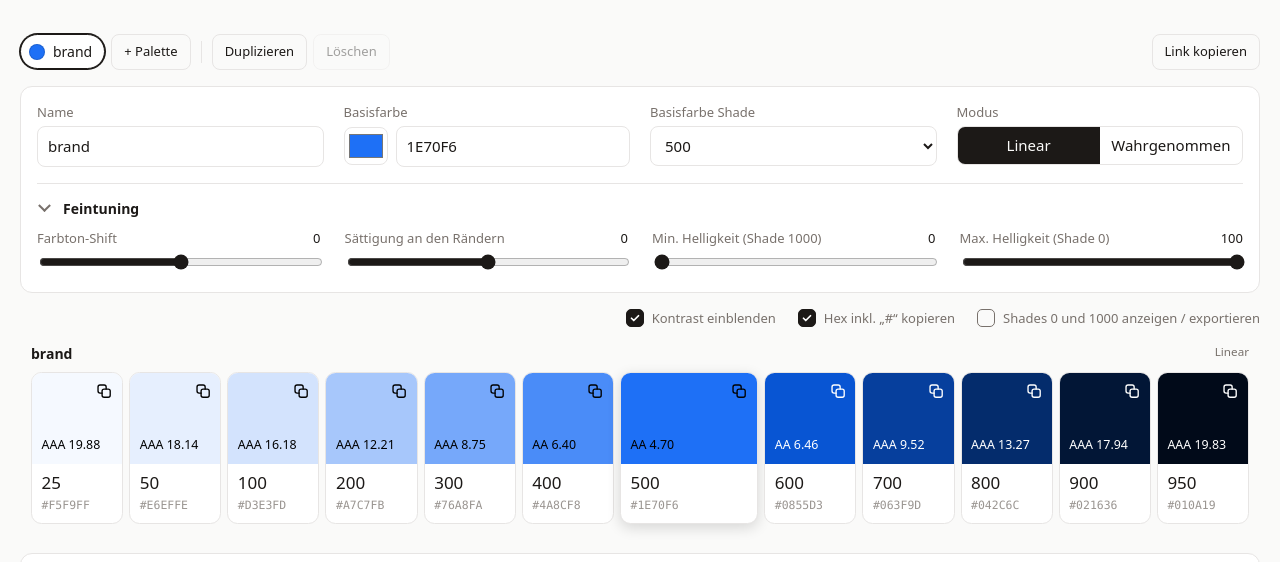
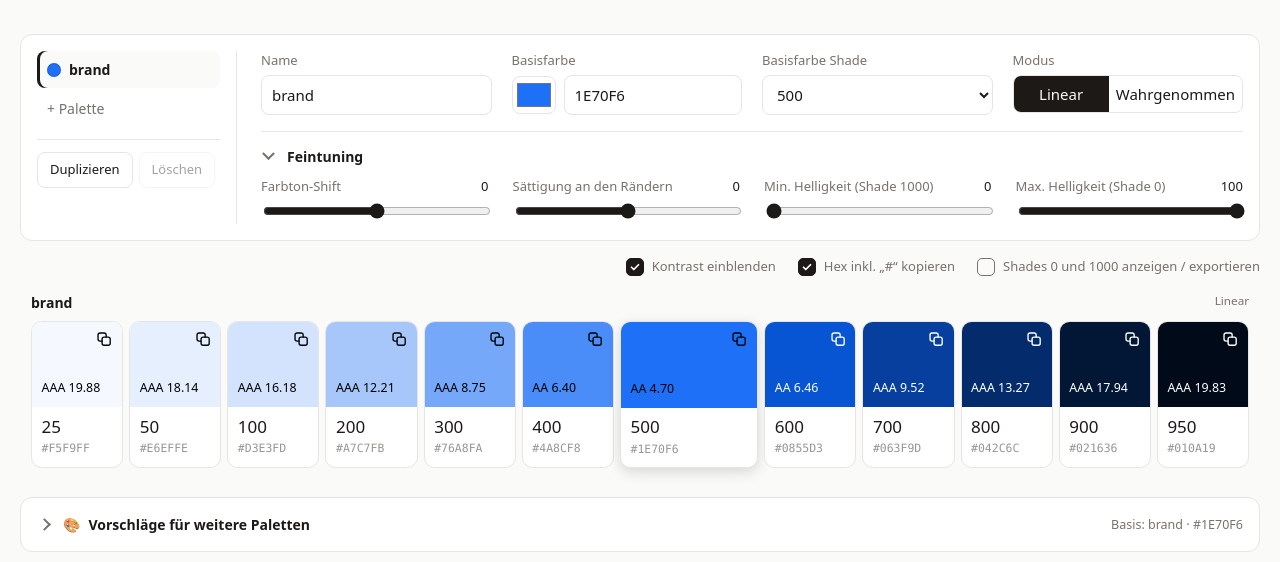
Before and after one commit to creatobias/12shades, a plain HTML site: page index.html in a window 1280 px wide. Shown: the part 82-644 px from the top of the page. Drawn offline with Linux system fonts and the light colour scheme.

Commit message:
Paletten als Tab-Liste links im Einstellungsblock; Alle-Tab bearbeitet alle Paletten gemeinsam
Co-Authored-By: Claude Sonnet 5.5 <noreply@anthropic.com>
Claude-Session: https://claude.ai/code/session_01YUpsykffkU6YFPNeoqXC2i

```diff
--- a/index.html
+++ b/index.html
@@ -10,7 +10,8 @@
   * { box-sizing: border-box; }
   body { margin:0; font:15px/1.5 system-ui, -apple-system, "Segoe UI", sans-serif; background:var(--bg); color:var(--fg); }
   main { max-width: 1360px; margin: 0 auto; padding: 32px 20px 64px; }
-  h1 { font-size: 24px; margin: 0 0 48px; letter-spacing: -.01em; }
+  .pagehead { display:flex; justify-content:space-between; align-items:center; gap:12px; margin-bottom:48px; }
+  h1 { font-size: 24px; margin: 0; letter-spacing: -.01em; }
   p.sub { color: var(--mut); margin: 0 0 20px; }
   .card { background:var(--card); border:1px solid var(--line); border-radius:12px; padding:16px; }
   label { display:block; font-size:13px; font-weight:500; color:var(--mut); margin: 14px 0 4px; }
@@ -19,6 +20,7 @@
   .core { display:grid; grid-template-columns: repeat(auto-fit, minmax(200px, 1fr)); gap:14px 20px; align-items:start; }
   .core label, .tune-grid label { margin:0 0 4px; }
   .core .err { min-height:0; margin-top:4px; }
+  .core .dis { opacity:.4; pointer-events:none; }
   .core .err:empty { display:none; }
   .codewrap { margin-top:14px; padding-top:12px; border-top:1px solid var(--line); }
   .tune { margin-top:16px; padding-top:14px; border-top:1px solid var(--line); }
@@ -47,12 +49,22 @@
   .chk input[type=checkbox]:focus-visible { outline:2px solid var(--acc); outline-offset:2px; }
   .err { color:#dc2626; font-size:13px; min-height:18px; margin-top:6px; }
   /* Palettenleiste */
-  .pals { display:flex; gap:6px; flex-wrap:wrap; margin-bottom:16px; align-items:center; }
-  .pal { display:flex; align-items:center; gap:8px; padding:6px 12px 6px 8px; border:1px solid var(--line); border-radius:999px; background:var(--card); color:inherit; font:inherit; font-size:14px; cursor:pointer; }
-  .pal i { width:16px; height:16px; border-radius:50%; border:1px solid rgba(0,0,0,.15); }
-  .pal[aria-pressed=true] { border-color:var(--acc); box-shadow: 0 0 0 1px var(--acc); }
+  .settings-grid { display:grid; grid-template-columns: 200px minmax(0, 1fr); gap:24px; align-items:start; }
+  .pals { display:flex; flex-direction:column; gap:2px; padding-right:16px; border-right:1px solid var(--line); align-self:stretch; }
+  .pal { display:flex; align-items:center; gap:8px; width:100%; padding:8px 10px; border:0; border-radius:8px; background:transparent; color:inherit; font:inherit; font-size:14px; text-align:left; cursor:pointer; }
+  .pal:hover { background:var(--bg); }
+  .pal .n { flex:1; min-width:0; overflow:hidden; text-overflow:ellipsis; white-space:nowrap; }
+  .pal i { flex:none; width:14px; height:14px; border-radius:50%; border:1px solid rgba(0,0,0,.15); }
+  .pal[aria-pressed=true] { background:var(--bg); font-weight:600; box-shadow: inset 3px 0 0 var(--acc); }
+  .pal.add { color:var(--mut); }
+  .pals-actions { display:flex; gap:6px; flex-wrap:wrap; margin-top:10px; padding-top:12px; border-top:1px solid var(--line); }
+  @media (max-width: 860px) {
+    .settings-grid { grid-template-columns: 1fr; gap:16px; }
+    .pals { flex-direction:row; flex-wrap:wrap; align-items:center; padding:0 0 14px; border-right:0; border-bottom:1px solid var(--line); }
+    .pal { width:auto; }
+    .pals-actions { margin:0 0 0 auto; padding:0; border:0; }
+  }
   .actions { display:flex; gap:6px; margin-top:16px; flex-wrap:wrap; }
-  .palsep { width:1px; height:22px; background:var(--line); margin:0 4px; }
   /* Paletten-Zeilen */
   .prow { margin-bottom:18px; padding:10px; border-radius:12px; border:1px solid transparent; }
   .prow.active { border-color:var(--line); background:var(--card); }
@@ -60,8 +72,9 @@
   .prow h3 small { color:var(--mut); font-weight:400; }
   .swatches { container-type:inline-size; display:grid; grid-template-columns: repeat(var(--n, 12), minmax(0, 1fr)); gap:6px; }
   .sw { --w: calc(100cqw / var(--n, 12) - 6px); min-width:0; overflow:hidden; border-radius:clamp(6px, calc(var(--w) * .11), 12px); padding:0; display:flex; flex-direction:column; align-items:stretch; text-align:left; cursor:pointer; border:1px solid var(--line); background:var(--card); color:var(--fg); font:inherit; font-variant-numeric: tabular-nums; position:relative; }
-  .sw .top { display:flex; flex-direction:column; justify-content:space-between; align-items:flex-end; min-height:calc(var(--w) * .95); padding:clamp(4px, calc(var(--w) * .1), 10px); }
+  .sw .top { display:flex; flex-direction:column; justify-content:space-between; align-items:flex-end; aspect-ratio:1 / .95; padding:clamp(4px, calc(var(--w) * .1), 10px); }
   .sw.base { box-shadow: 0 4px 14px rgba(0,0,0,.14); }
+  .sw.base .top { aspect-ratio: 1.5 / .95; }
   .sw .ci { width:clamp(9px, calc(var(--w) * .17), 18px); height:clamp(9px, calc(var(--w) * .17), 18px); display:block; }
   .sw .ci svg { width:100%; height:100%; display:block; }
   .sw .ci { opacity:0; transition:opacity .12s; }
@@ -74,7 +87,7 @@
   .sw .bot { display:flex; flex-direction:column; gap:3px; padding:clamp(4px, calc(var(--w) * .1), 10px); }
   .sw .bot b { font-size:clamp(10px, calc(var(--w) * .19), 17px); line-height:1.2; font-weight:400; }
   .sw .bot span { font-size:clamp(8px, calc(var(--w) * .12), 13px); white-space:nowrap; font-family: ui-monospace, Menlo, monospace; color:color-mix(in srgb, var(--mut) 75%, var(--card)); }
-  @container (max-width: 520px) { .sw .top { min-height:44px; } .sw .top em { display:none; } .sw .bot { align-items:center; padding:6px 2px; } .sw .bot span { writing-mode:vertical-rl; font-size:10px; } }
+  @container (max-width: 520px) { .sw .top, .sw.base .top { aspect-ratio:auto; min-height:44px; } .sw .top em { display:none; } .sw .bot { align-items:center; padding:6px 2px; } .sw .bot span { writing-mode:vertical-rl; font-size:10px; } }
   .out { margin-top:8px; }
   .tabs { display:flex; gap:6px; flex-wrap:wrap; margin-bottom:8px; }
   .tabs button { padding:5px 10px; border:1px solid var(--line); border-radius:999px; background:transparent; color:inherit; font:inherit; font-size:13px; cursor:pointer; }
@@ -91,7 +104,6 @@
   .act:hover { background:var(--card); }
   .act .ico { flex:none; }
   pre { margin-top:14px; }
-  .share { margin-left:auto; }
   .pal small { color:var(--mut); font-size:12px; }
   .hint { font-size:12.5px; color:var(--mut); margin:8px 0 0; }
   .sug-wrap { margin-bottom:16px; }
@@ -122,19 +134,16 @@
 </head>
 <body>
 <main>
-  <h1>12shades</h1>
-
-  <div class="pals" id="pals"></div>
+  <header class="pagehead"><h1>12shades</h1><button class="btn" id="share">Link kopieren</button></header>
 
   <div>
     <section class="card settings">
+      <div class="settings-grid">
+      <nav class="pals" id="pals" aria-label="Paletten"></nav>
+      <div class="settings-main">
       <div class="core">
-        <div id="editsel" hidden>
-          <label for="editpal">Palette bearbeiten</label>
-          <select id="editpal"></select>
-        </div>
         <div>
-          <label id="namelabel" for="name">Name</label>
+          <label for="name">Name</label>
           <input id="name" type="text" spellcheck="false">
         </div>
         <div>
@@ -160,6 +169,8 @@
           <div><label for="lmax">Max. Helligkeit (Shade 0) <span class="val" id="lmaxv"></span></label><input id="lmax" type="range" min="50" max="100" step="1"></div>
         </div>
       </details>
+      </div>
+      </div>
     </section>
 
     <section>
@@ -327,6 +338,9 @@ let viaLink = false;
 const save = () => { if (viaLink) return; try { localStorage.setItem(STORE, JSON.stringify(state)); } catch (e) {} };
 
 const cur = () => state.palettes[state.active];
+const bulk = () => state.showAll && state.palettes.length > 1;
+const targets = () => (bulk() ? state.palettes : [cur()]);
+const mixed = key => bulk() && state.palettes.some(p => p[key] !== cur()[key]);
 const scope = () => (state.showAll && state.palettes.length > 1 ? state.palettes : [cur()]);
 const STOP_CHOICES = STOPS.filter(s => s !== 0 && s !== 1000);
 function encodeState() {
@@ -490,22 +504,16 @@ function renderSuggestions() {
     return `<div class="sug-group"><div><div class="sug-title">${g.title}</div><div class="sug-desc">${g.desc}</div>${g.items.length > 1 ? `<button class="sug-all" data-all="${gi}" ${pending ? '' : 'disabled'}>${pending ? (pending === g.items.length ? 'Alle hinzufügen' : 'Rest hinzufügen') : 'Alle hinzugefügt'}</button>` : ''}</div><div class="sug-chips">${chips}</div></div>`;
   }).join('');
 }
-function renderEditSel() {
-  const show = state.showAll && state.palettes.length > 1;
-  $('editsel').hidden = !show;
-  $('namelabel').classList.toggle('first', !show);
-  if (!show) return;
-  $('editpal').innerHTML = state.palettes.map((p, i) => `<option value="${i}"${i === state.active ? ' selected' : ''}>${esc(p.name || 'Palette')}</option>`).join('');
-}
 function renderPals() {
-  const all = state.palettes.length > 1 ? `<button class="pal" id="all" aria-pressed="${state.showAll}">Alle <small>${state.palettes.length}</small></button>` : '';
-  $('pals').innerHTML = all + state.palettes.map((p, i) => `<button class="pal" data-i="${i}" aria-pressed="${i === state.active && !state.showAll}"><i style="background:#${p.hex.replace('#', '')}"></i>${esc(p.name || 'Palette')}</button>`).join('') + `<button class="btn" id="add">+ Palette</button><span class="palsep" aria-hidden="true"></span><button class="btn" id="dup">Duplizieren</button><button class="btn" id="del"${state.palettes.length < 2 ? ' disabled' : ''}>Löschen</button><button class="btn share" id="share">Link kopieren</button>`;
+  const n = state.palettes.length, b = bulk();
+  const all = n > 1 ? `<button class="pal" id="all" aria-pressed="${state.showAll}"><span class="n">Alle Paletten</span><small>${n}</small></button>` : '';
+  $('pals').innerHTML = all + state.palettes.map((p, i) => `<button class="pal" data-i="${i}" aria-pressed="${i === state.active && !state.showAll}"><i style="background:#${p.hex.replace('#', '')}"></i><span class="n">${esc(p.name || 'Palette')}</span></button>`).join('') + `<button class="pal add" id="add"><span class="n">+ Palette</span></button><div class="pals-actions"><button class="btn" id="dup"${b ? ' disabled' : ''}>Duplizieren</button><button class="btn" id="del"${n < 2 || b ? ' disabled' : ''}>Löschen</button></div>`;
 }
 function renderRows() {
   $('rows').innerHTML = scope().map(p => {
     const i = state.palettes.indexOf(p);
     const tiles = visible(p).map(s => `<button class="sw${s.stop === p.stop ? ' base' : ''}" data-hex="${s.hex}" title="${s.stop} · ${s.hex}${s.stop === p.stop ? ' (Basisfarbe)' : ''}" aria-label="${esc(p.name)} ${s.stop}, ${s.hex} kopieren"><span class="top" style="background:${s.hex};color:${textOn(s.hex)}"><i class="ci">${ICON_COPY}${ICON_CHECK}</i><em>${contrastLabel(s.hex)}</em></span><span class="bot"><b>${s.stop}</b><span>${s.hex}</span></span></button>`).join('');
-    return `<div class="prow${state.showAll && i === state.active ? ' active' : ''}"><h3 data-i="${i}"><span>${esc(p.name)}</span><small>${p.mode === 'linear' ? 'Linear' : 'Wahrgenommen'}</small></h3><div class="swatches${state.contrast ? '' : ' nocontrast'}" style="--n:${visible(p).length};grid-template-columns:${visible(p).map(s => s.stop === p.stop ? '1.5fr' : '1fr').join(' ')}">${tiles}</div></div>`;
+    return `<div class="prow${bulk() ? ' active' : ''}"><h3 data-i="${i}"><span>${esc(p.name)}</span><small>${p.mode === 'linear' ? 'Linear' : 'Wahrgenommen'}</small></h3><div class="swatches${state.contrast ? '' : ' nocontrast'}" style="--n:${visible(p).length};grid-template-columns:${visible(p).map(s => s.stop === p.stop ? '1.5fr' : '1fr').join(' ')}">${tiles}</div></div>`;
   }).join('');
 }
 function renderCode() {
@@ -519,17 +527,23 @@ function renderCode() {
 function syncControls() {
   const p = cur();
   $('name').value = p.name; $('hex').value = p.hex.replace('#', ''); $('picker').value = '#' + p.hex.replace('#', '').toLowerCase();
+  const bk = bulk();
+  ['name', 'hex', 'picker'].forEach(id => ($(id).disabled = bk));
+  $('name').closest('div').classList.toggle('dis', bk); $('hex').closest('div').classList.toggle('dis', bk);
+  if (bk) { $('name').value = ''; $('hex').value = ''; }
+  $('name').placeholder = bk ? 'Alle Paletten' : ''; $('hex').placeholder = bk ? '–' : '';
   $('stop').value = p.stop; $('h').value = p.h; $('s').value = p.s; $('lmin').value = p.lMin; $('lmax').value = p.lMax; $('ends').checked = state.ends; $('hash').checked = state.hash; $('contrast').checked = state.contrast;
-  [...$('mode').children].forEach(b => b.setAttribute('aria-pressed', b.dataset.v === p.mode));
+  [...$('mode').children].forEach(btn => btn.setAttribute('aria-pressed', !mixed('mode') && btn.dataset.v === p.mode));
+  if (mixed('stop')) $('stop').selectedIndex = -1;
   showValues();
 }
-function showValues() { [['h', 'hv'], ['s', 'sv'], ['lmin', 'lminv'], ['lmax', 'lmaxv']].forEach(([a, b]) => ($(b).textContent = $(a).value)); }
+function showValues() { [['h', 'hv', 'h'], ['s', 'sv', 's'], ['lmin', 'lminv', 'lMin'], ['lmax', 'lmaxv', 'lMax']].forEach(([a, b, k]) => ($(b).textContent = mixed(k) ? 'gemischt' : $(a).value)); }
 function render({ controls = false } = {}) {
   if (state.palettes.length < 2) state.showAll = false;
   compute();
   $('err').textContent = cur()._ok ? '' : 'Bitte 6-stelligen Hex-Wert eingeben (z. B. 1E70F6)';
   if (controls) syncControls();
-  renderPals(); renderRows(); renderSuggestions(); renderEditSel(); renderCode(); save();
+  renderPals(); renderRows(); renderSuggestions(); renderCode(); save();
 }
 
 /* ---------- Kopieren & „Kopiert“-Anzeige ---------- */
@@ -549,7 +563,7 @@ $('rows').addEventListener('click', async e => {
     return;
   }
   const h = e.target.closest('h3[data-i]');
-  if (h) { state.active = +h.dataset.i; render({ controls: true }); }
+  if (h) { state.active = +h.dataset.i; state.showAll = false; render({ controls: true }); }
 });
 async function flash(btn, text, label) { const ok = await copyText(text); btn.textContent = ok ? 'Kopiert ✓' : 'Kopieren nicht möglich'; setTimeout(() => (btn.textContent = label), 1500); }
 $('copy').addEventListener('click', e => flash(e.currentTarget, $('code').textContent, 'Code kopieren'));
@@ -561,14 +575,14 @@ $('figma').addEventListener('click', async e => {
 $('ase').addEventListener('click', e => downloadAse(e.currentTarget));
 
 /* ---------- Eingaben ---------- */
-const bind = (id, key, conv = v => v) => $(id).addEventListener('input', e => { cur()[key] = conv(e.target.value); showValues(); render(); });
+const bind = (id, key, conv = v => v) => $(id).addEventListener('input', e => { targets().forEach(p => (p[key] = conv(e.target.value))); showValues(); render(); });
 bind('name', 'name'); bind('h', 'h', Number); bind('s', 's', Number); bind('lmin', 'lMin', Number); bind('lmax', 'lMax', Number); bind('stop', 'stop', Number);
 $('hex').addEventListener('input', e => { cur().hex = e.target.value.replace('#', '').trim(); const ok = /^[0-9a-f]{6}$/i.test(cur().hex); if (ok) $('picker').value = '#' + cur().hex.toLowerCase(); render(); });
 $('picker').addEventListener('input', e => { cur().hex = e.target.value.slice(1).toUpperCase(); $('hex').value = cur().hex; render(); });
 $('ends').addEventListener('change', e => { state.ends = e.target.checked; render(); });
 $('hash').addEventListener('change', e => { state.hash = e.target.checked; save(); });
 $('contrast').addEventListener('change', e => { state.contrast = e.target.checked; render(); });
-$('mode').addEventListener('click', e => { const b = e.target.closest('button'); if (!b) return; cur().mode = b.dataset.v; render({ controls: true }); });
+$('mode').addEventListener('click', e => { const b = e.target.closest('button'); if (!b) return; targets().forEach(p => (p.mode = b.dataset.v)); render({ controls: true }); });
 $('sugwrap').addEventListener('toggle', renderSuggestions);
 $('sug').addEventListener('click', e => {
   const groups = buildSuggestions(); if (!groups) return;
@@ -578,17 +592,14 @@ $('sug').addEventListener('click', e => {
   else if (chip) changed = addSuggestion(groups[+chip.dataset.g].items[+chip.dataset.i]);
   if (changed) render();
 });
-$('editpal').addEventListener('change', e => { state.active = +e.target.value; render({ controls: true }); });
 $('tabs').addEventListener('click', e => { const b = e.target.closest('button'); if (!b) return; state.fmt = b.dataset.k; $('codewrap').open = true; render(); });
+$('share').addEventListener('click', async e => {
+  const sh = e.currentTarget;
+  const ok = await copyText(location.href.split('#')[0] + encodeState());
+  sh.textContent = ok ? 'Link kopiert ✓' : 'Kopieren nicht möglich';
+  setTimeout(() => (sh.textContent = 'Link kopieren'), 1800);
+});
 $('pals').addEventListener('click', async e => {
-  const sh = e.target.closest('#share');
-  if (sh) {
-    const url = location.href.split('#')[0] + encodeState();
-    const ok = await copyText(url);
-    sh.textContent = ok ? 'Link kopiert ✓' : 'Kopieren nicht möglich';
-    setTimeout(() => { const b = $('share'); if (b) b.textContent = 'Link kopieren'; }, 1800);
-    return;
-  }
   if (e.target.closest('#dup')) { const c = { ...cur() }; delete c._sw; delete c._ok; delete c._slug; c.name += '-kopie'; state.palettes.splice(state.active + 1, 0, c); state.active++; return render({ controls: true }); }
   if (e.target.closest('#del')) { if (state.palettes.length < 2) return; state.palettes.splice(state.active, 1); state.active = Math.max(0, state.active - 1); return render({ controls: true }); }
   if (e.target.closest('#add')) { state.palettes.push(mk(state.palettes.length)); state.active = state.palettes.length - 1; state.showAll = false; return render({ controls: true }); }
```
